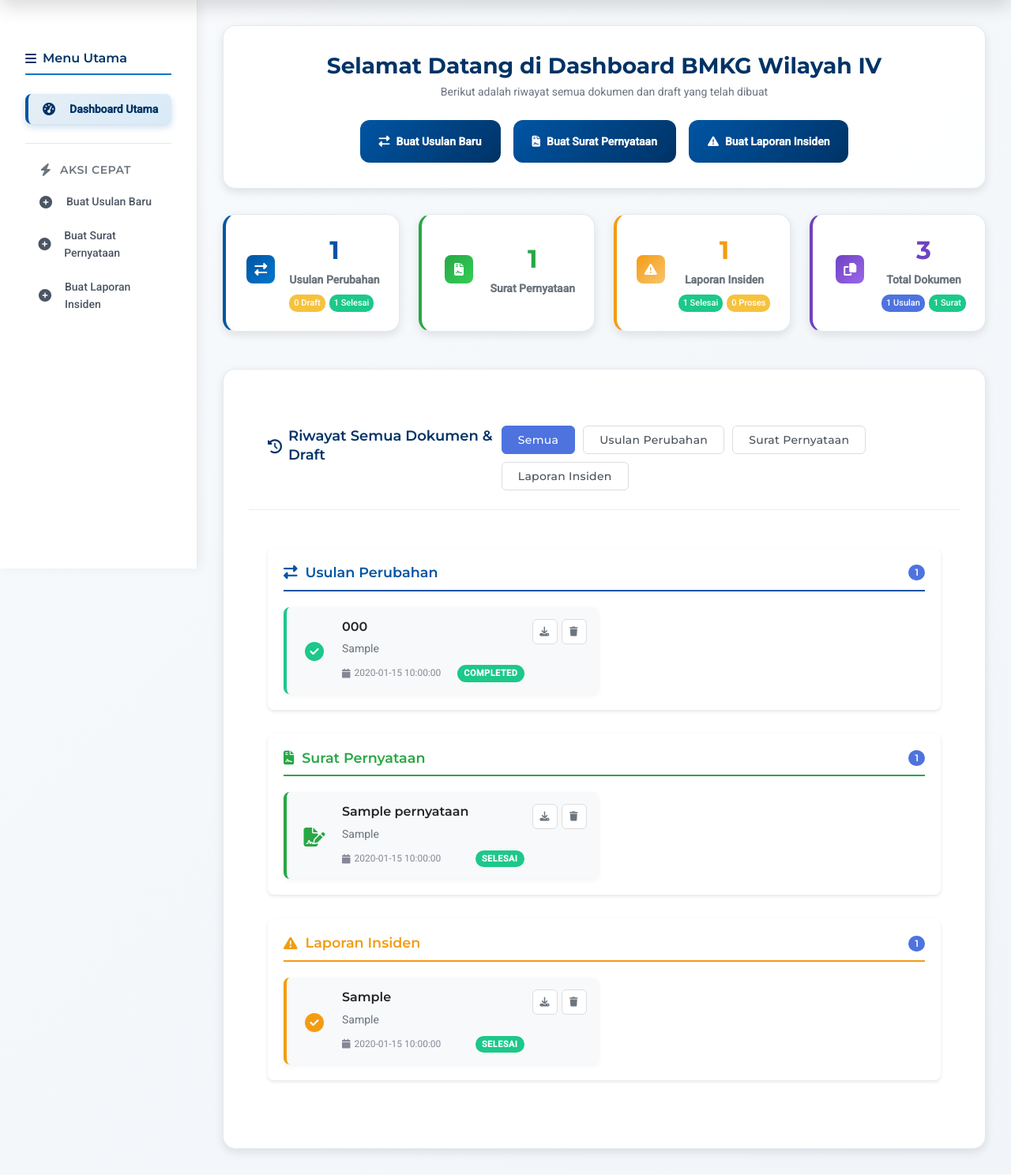
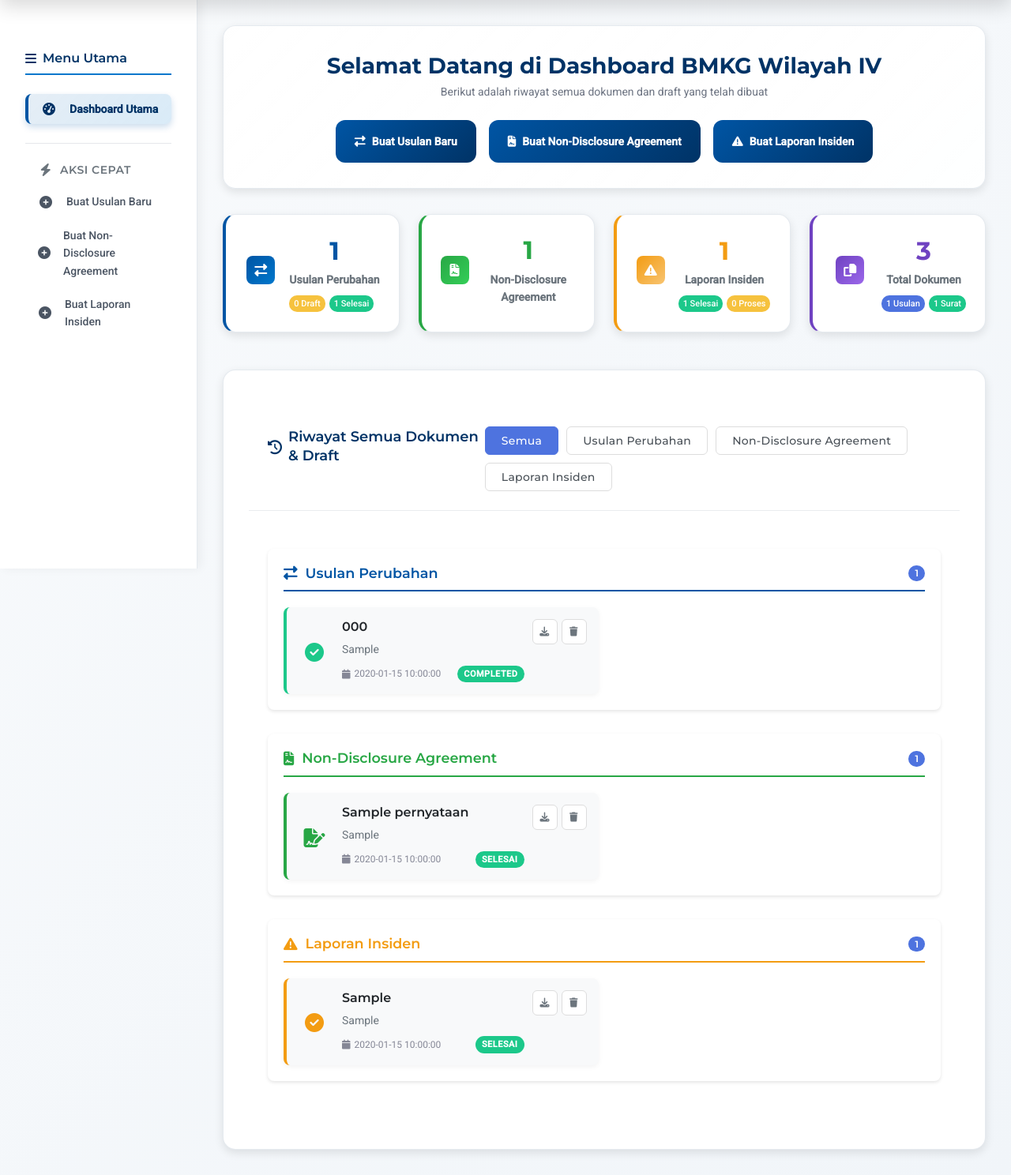
Before and after one commit to Khaeratii/BMKG_Projek, a Flask app: page /dashboard in a window 1280 px wide. Shown: the part 70-1558 px from the top of the page at 79% size. Before the commit the page ends 1534 px from the top, so only its background shows below. Run offline with Flask 3, Linux system fonts and the light colour scheme; tables that the repository leaves empty hold one stand-in row (values such as "Sample post"); parts of the project's set-up code (start-up, migrations or seed data) failed here and were passed over.

Commit message:
Ubah surat pernyataan kerahasiaan jadi Non-Disclosure Agreement

```diff
--- a/templates/dashboard_pegawai.html
+++ b/templates/dashboard_pegawai.html
@@ -73,7 +73,7 @@ extra_css %}
           <li>
             <a href="{{ url_for('surat_pernyataan_home') }}">
               <i class="fas fa-plus-circle"></i>
-              Buat Surat Pernyataan
+              Buat Non-Disclosure Agreement
             </a>
           </li>
           <li>
@@ -104,7 +104,7 @@ extra_css %}
             <i class="fas fa-exchange-alt"></i> Buat Usulan Baru
           </a>
           <a href="{{ url_for('surat_pernyataan_home') }}" class="btn-primary">
-            <i class="fas fa-file-contract"></i> Buat Surat Pernyataan
+            <i class="fas fa-file-contract"></i> Buat Non-Disclosure Agreement
           </a>
           <a href="{{ url_for('laporan_insiden_form') }}" class="btn-primary">
             <i class="fas fa-exclamation-triangle"></i> Buat Laporan Insiden
@@ -138,7 +138,7 @@ extra_css %}
           </div>
           <div class="stat-content">
             <h3 class="stat-value">{{ surat_stats.total }}</h3>
-            <p class="stat-label">Surat Pernyataan</p>
+            <p class="stat-label">Non-Disclosure Agreement</p>
           </div>
         </div>
 
@@ -208,7 +208,7 @@ extra_css %}
               data-tab="surat"
               onclick="filterDocuments('surat')"
             >
-              Surat Pernyataan
+              Non-Disclosure Agreement
             </button>
             <button
               class="tab-btn"
@@ -300,11 +300,11 @@ extra_css %}
             {% endif %}
           </div>
 
-          <!-- Surat Pernyataan -->
+          <!-- Non-Disclosure Agreement -->
           <div class="documents-section active" id="suratSection">
             <h4 class="section-title">
               <i class="fas fa-file-contract"></i>
-              Surat Pernyataan
+              Non-Disclosure Agreement
               <span class="section-count">{{ surat_stats.total or 0 }}</span>
             </h4>
 
@@ -354,12 +354,12 @@ extra_css %}
             {% else %}
             <div class="empty-section">
               <i class="fas fa-file-contract"></i>
-              <p>Belum ada surat pernyataan</p>
+              <p>Belum ada Non-Disclosure Agreement</p>
               <a
                 href="{{ url_for('surat_pernyataan_home') }}"
                 class="btn-primary btn-sm"
               >
-                <i class="fas fa-plus"></i> Buat Surat Pernyataan
+                <i class="fas fa-plus"></i> Buat Non-Disclosure Agreement
               </a>
             </div>
             {% endif %}
@@ -457,7 +457,7 @@ extra_css %}
     return false;
   }
 
-  // ==================== FUNGSI SURAT PERNYATAAN ====================
+  // ==================== FUNGSI Non-Disclosure Agreement ====================
 
   // ==================== FUNGSI LAPORAN INSIDEN ====================
   /**
@@ -475,7 +475,8 @@ extra_css %}
     const confirmMessage =
       {
         usulan: "Apakah Anda yakin ingin menghapus usulan perubahan ini?",
-        surat: "Apakah Anda yakin ingin menghapus surat pernyataan ini?",
+        surat:
+          "Apakah Anda yakin ingin menghapus Non-Disclosure Agreement ini?",
         insiden: "Apakah Anda yakin ingin menghapus laporan insiden ini?",
       }[type] || "Apakah Anda yakin ingin menghapus dokumen ini?";
 
@@ -650,7 +651,7 @@ extra_css %}
   function getLabelByType(type) {
     return {
       usulan: "Usulan Perubahan",
-      surat: "Surat Pernyataan",
+      surat: "Non-Disclosure Agreement",
       insiden: "Laporan Insiden",
     }[type];
   }
```
Also changed, not shown: templates/form_02.html (+5 -4 lines), data/signatures/signature_surat_pernyataan_sp_trtrege_1769066561.436188_20260122_152241_446a946a.png (added), 3 other files.
